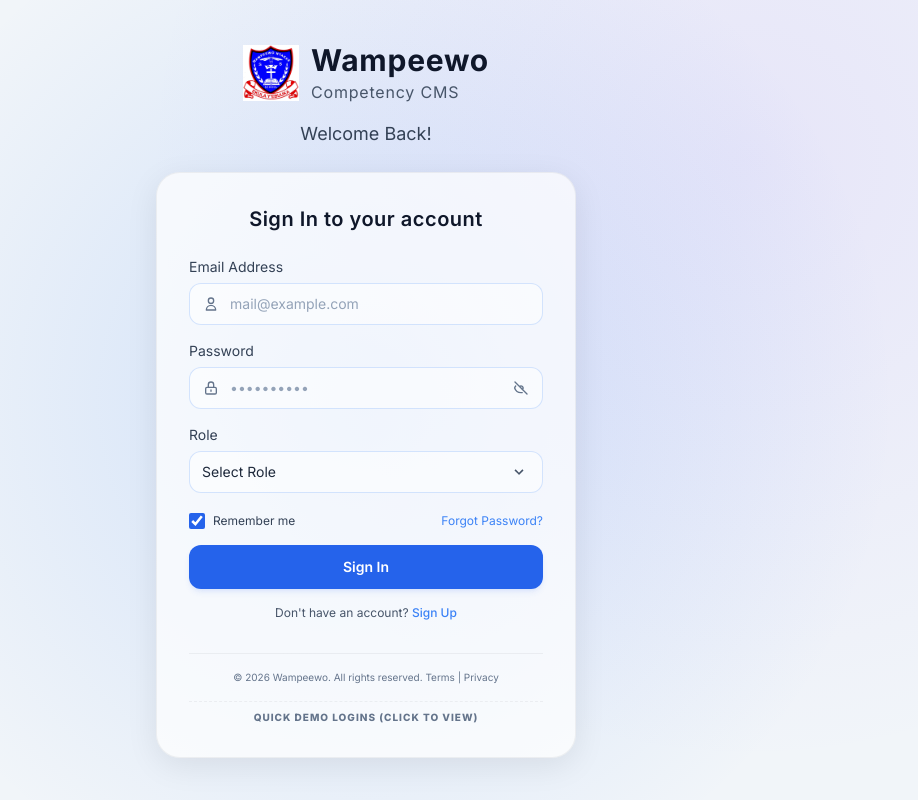
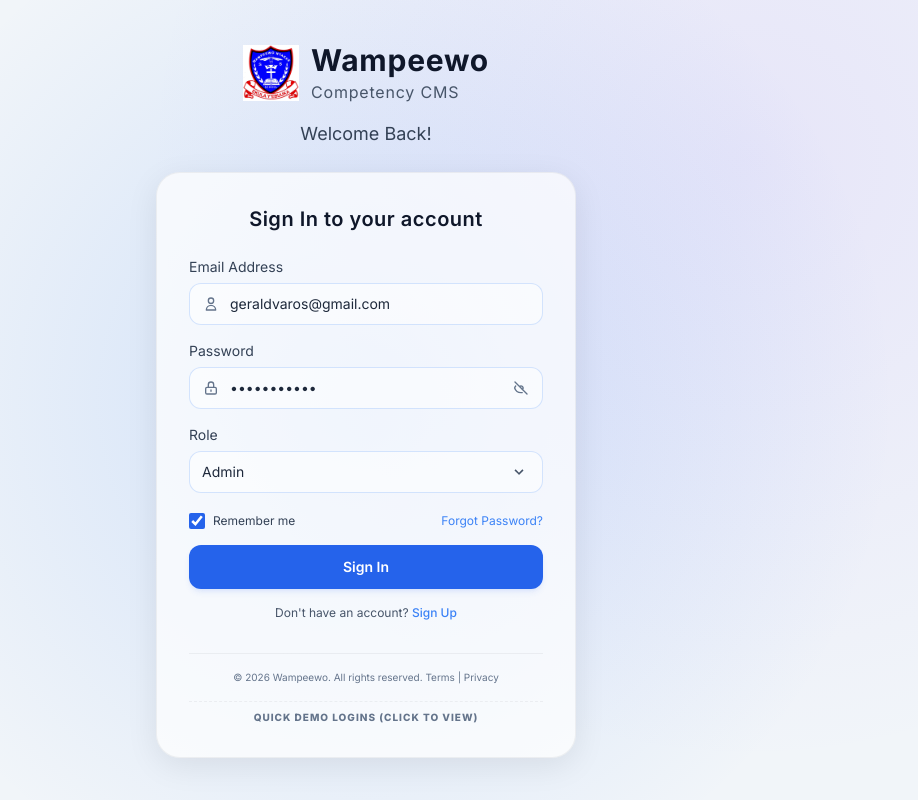
Before and after one commit to Varos14/wampeewo-cms, a React (Vite) app in the folder frontend/: page /login in a window 1280 px wide. Shown: the whole page, without its empty margins (274-1192 px from the left). Built offline with nearby package versions, Linux system fonts and the light colour scheme; no server answers.

Commit message:
chore: pre-fill login form with admin demo details

```diff
--- a/frontend/src/pages/Login.tsx
+++ b/frontend/src/pages/Login.tsx
@@ -5,9 +5,9 @@ import { Button } from '../components/ui/Button';
 import { authService } from '../services/api';
 
 export default function Login() {
-  const [email, setEmail] = useState('');
-  const [password, setPassword] = useState('');
-  const [role, setRole] = useState('');
+  const [email, setEmail] = useState('geraldvaros@gmail.com');
+  const [password, setPassword] = useState('@AmGerald14');
+  const [role, setRole] = useState('admin');
   const [showPassword, setShowPassword] = useState(false);
   const [rememberMe, setRememberMe] = useState(true);
   const [error, setError] = useState('');
```
